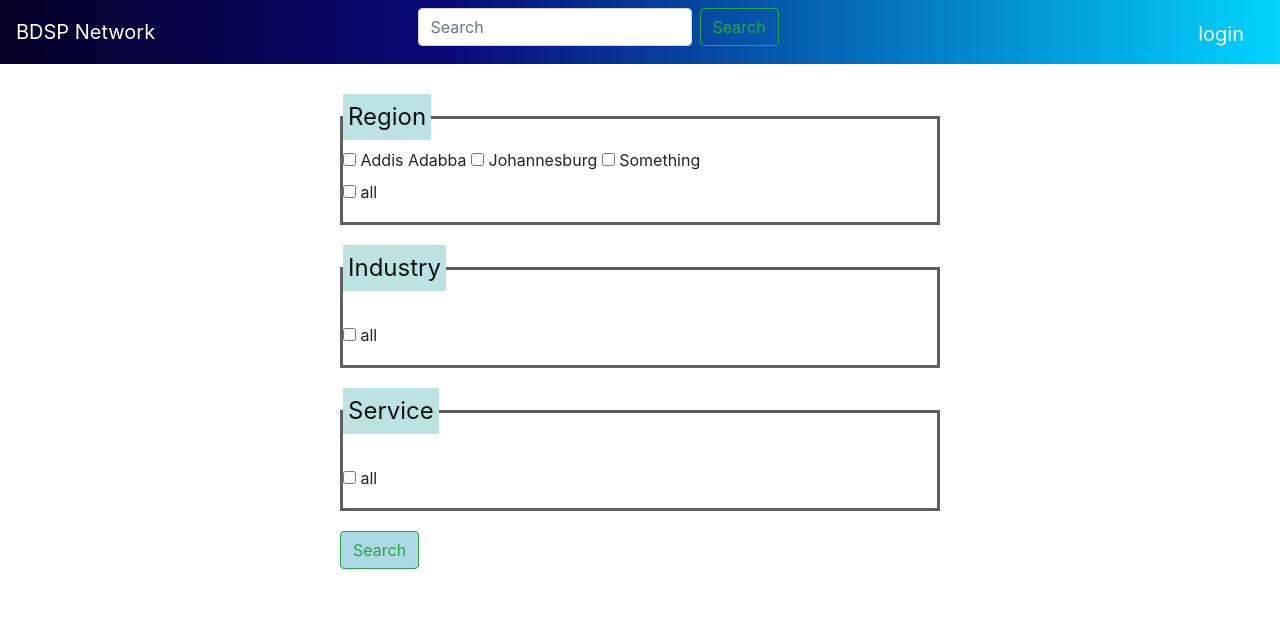
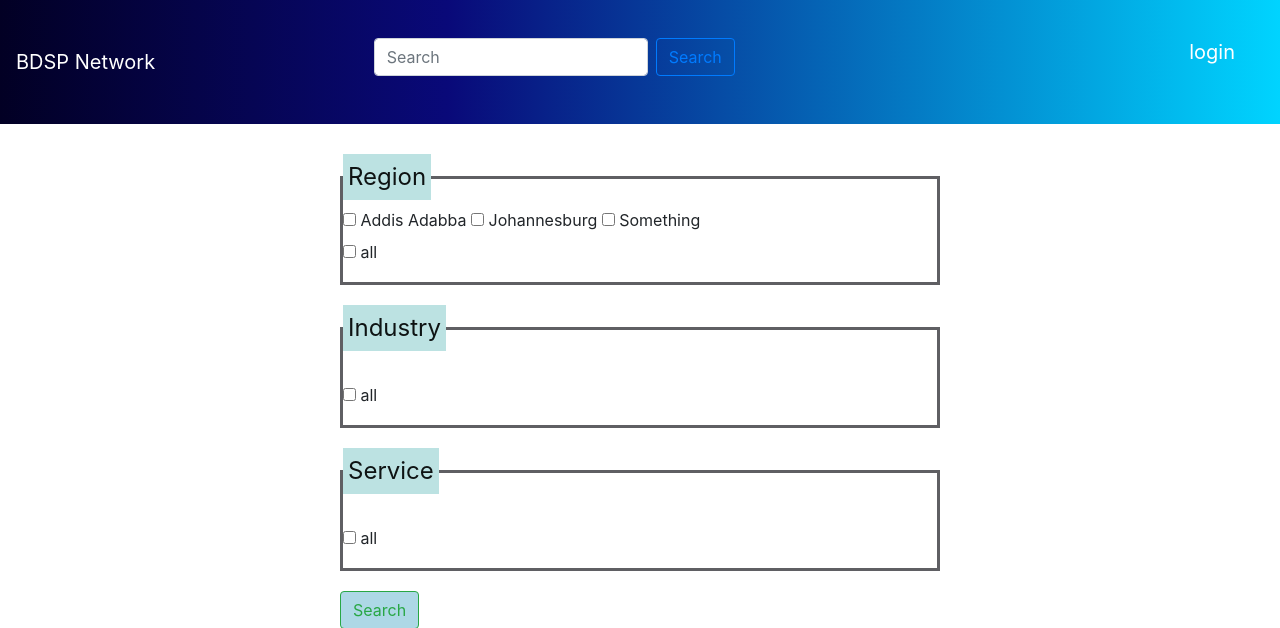
Before and after one commit to ShintaG3/bdsp, a Django app: page / in a window 1280 px wide. Shown: the top 628 px of the page. Run offline with Django 3.2, Linux system fonts and the light colour scheme; data that the repository does not hold is empty; some libraries are stand-ins or nearby versions.

Commit message:
searchbox login/out button

```diff
--- a/templates/base/navbar.html
+++ b/templates/base/navbar.html
@@ -5,15 +5,19 @@
   </button>
 
   <div class="collapse navbar-collapse" id="navbarSupportedContent">
-    <form class="form-inline my-2 my-lg-0" method="post" action="/search">
+    <form class="form-inline ml-auto" method="post" action="/search">
       {% csrf_token %}
       <input class="form-control mr-sm-2" type="search" placeholder="Search" aria-label="Search" name="orgInfo">
-      <button class="btn btn-outline-success my-2 my-sm-0" type="submit">Search</button>
+      <button class="btn btn-outline-primary my-2 my-sm-0" type="submit">Search</button>
     </form>
     {% if user.is_authenticated %}
-    <a class="navbar-brand" href="{% url 'logout' %}" style="position:absolute;right:20px;bottom:10px;">logout</a>
+      <div>
+        <a class="btn navbar-brand ml-auto" href="{% url 'logout' %}">logout</a>
+      </div>
     {% else %}
-    <a class="navbar-brand" href="{% url 'login' %}" style="position:absolute;right:20px;bottom:10px;">login</a>
+      <div>
+        <a class="btn navbar-brand ml-auto" href="{% url 'login' %}">login</a>
+      </div>
     {% endif %}
   </div>
 </nav>
```
